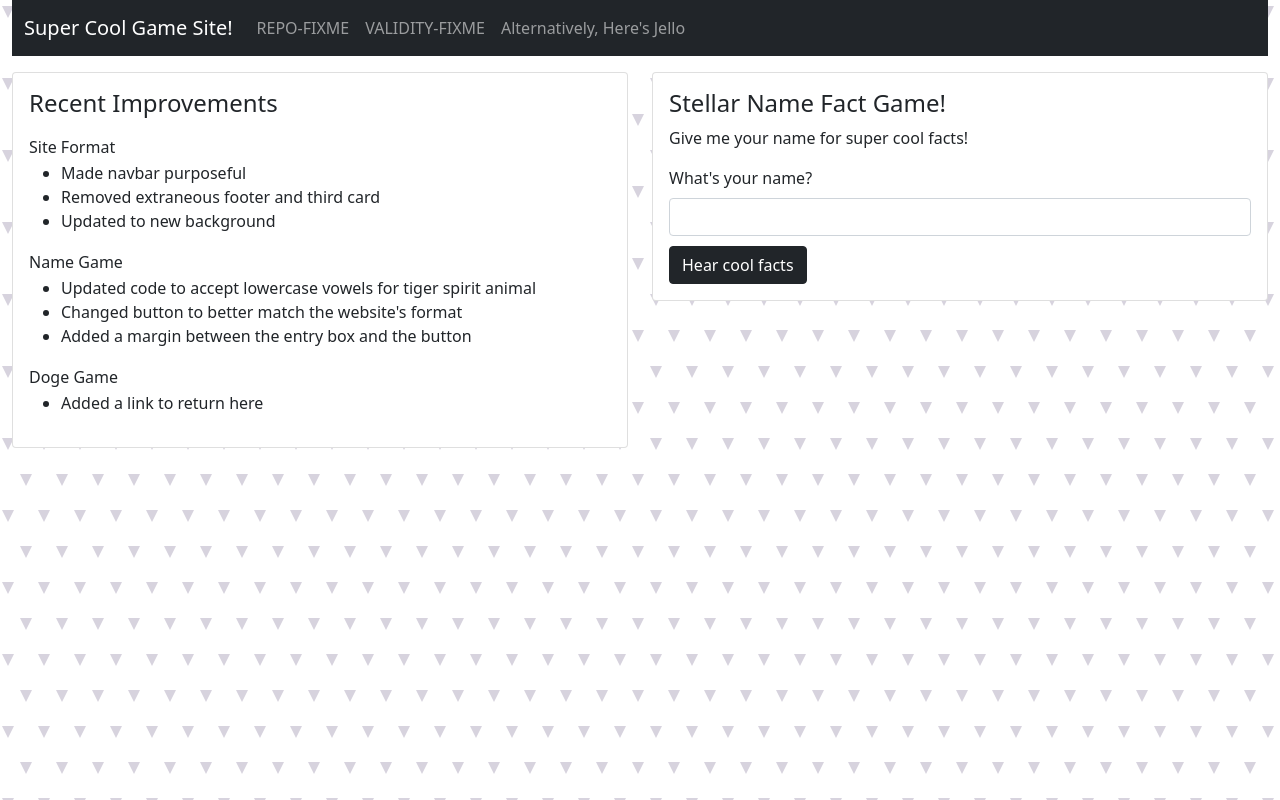
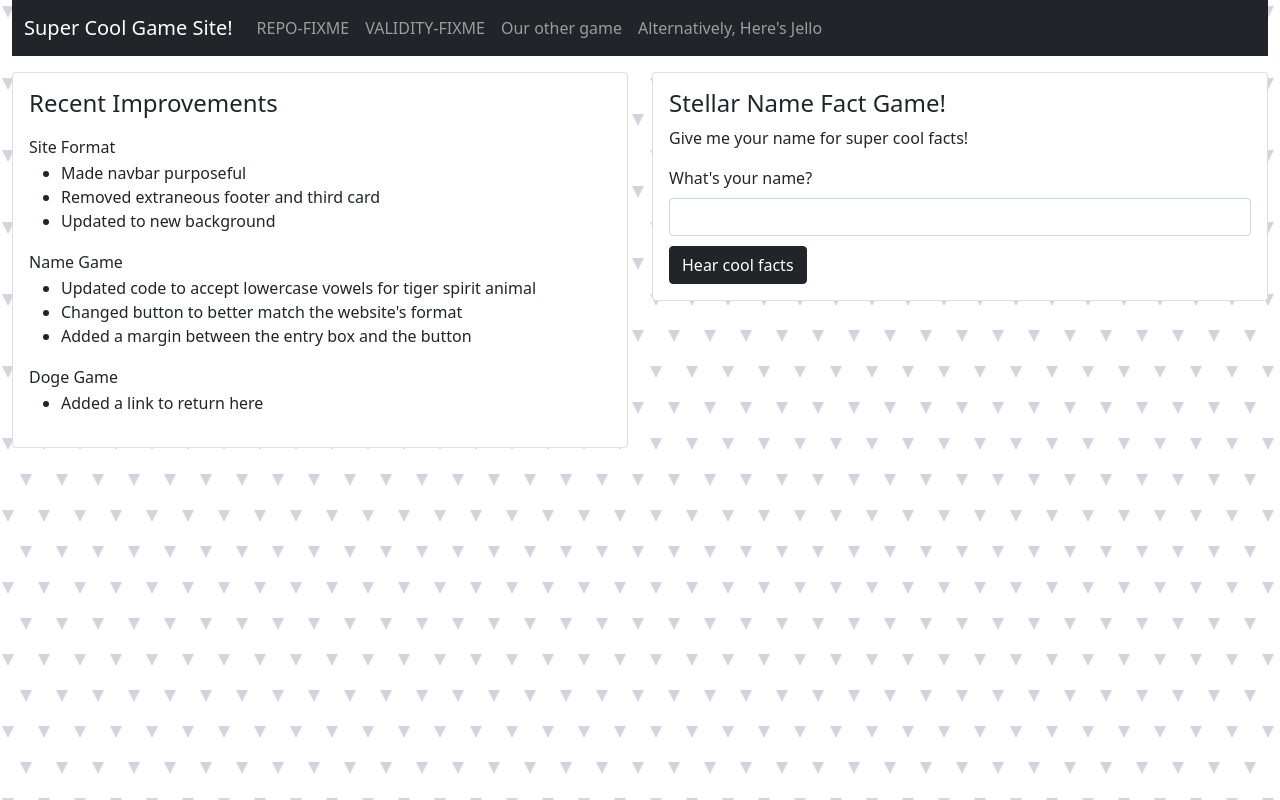
Before and after one commit to CDman814/vigilant-octo-parakeet, a plain HTML site: page index.html in a window 1280 px wide. Drawn offline with nearby package versions, Linux system fonts and the light colour scheme; files that its build step writes are made by us from their sources; files whose address does not match are found by name.

Commit message:
Update index.html

```diff
--- a/index.html
+++ b/index.html
@@ -26,6 +26,9 @@
           </li>
           <li class="nav-item">
             <a class="nav-link" href="https://www.jellotime.com" target="_blank">VALIDITY-FIXME</a>
+          </li>
+          <li class="nav-item">
+            <a class="nav-link" href="https://cdman814.github.io/fuzzy-computing-machine/">Our other game</a>
           </li>
           <li class="nav-item">
             <a class="nav-link" href="https://www.jellotime.com" target="_blank">Alternatively, Here's Jello</a>
```
